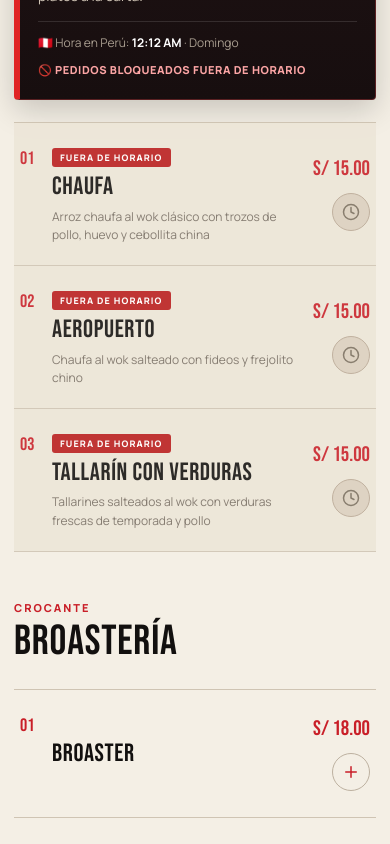
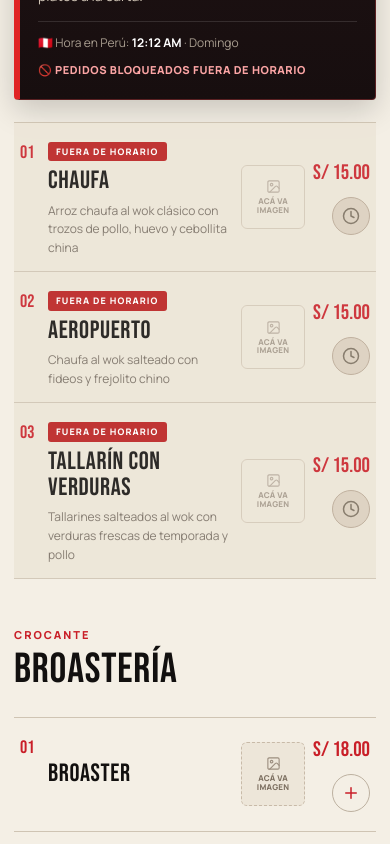
Before and after one commit to JFabian19/king-wok, a React (Vite) app: page / in a window 390 px wide. Shown: the part 1520-2364 px from the top of the page. Built offline with nearby package versions, Linux system fonts and the light colour scheme.

Commit message:
feat: anadir espacio 1x1 con placeholder aca va imagen en cada plato de la carta

```diff
--- a/src/App.tsx
+++ b/src/App.tsx
@@ -7,6 +7,7 @@ import {
   ChevronRight,
   Clock,
   Flame,
+  Image,
   LocateFixed,
   Minus,
   Motorbike,
@@ -408,6 +409,19 @@ export default function App() {
                           <h3>{dish.nombre}</h3>
                           {dish.descripcion && <p>{dish.descripcion}</p>}
                         </div>
+                        <div
+                          className="dish-media-slot"
+                          onClick={() => !isDishBlocked && openDishDialog(dish)}
+                          role="button"
+                          tabIndex={isDishBlocked ? -1 : 0}
+                          title={isDishBlocked ? "Plato fuera de horario" : `Personalizar ${dish.nombre}`}
+                          aria-label={`Espacio de imagen para ${dish.nombre}`}
+                        >
+                          <div className="dish-media-placeholder">
+                            <Image size={18} strokeWidth={1.8} />
+                            <span className="dish-media-text">Acá va imagen</span>
+                          </div>
+                        </div>
                         <div className="dish-action">
                           <strong>{money(dish.precio)}</strong>
                           <button
--- a/src/data/menuData.ts
+++ b/src/data/menuData.ts
@@ -4,6 +4,7 @@ export interface Dish {
   precio: string;
   destacado?: boolean;
   esMenu?: boolean;
+  imagen?: string;
 }
 
 export interface Category {
--- a/src/index.css
+++ b/src/index.css
@@ -386,11 +386,11 @@ button:focus-visible, a:focus-visible, input:focus-visible, textarea:focus-visib
 .category-heading b { grid-column: 2; grid-row: 1/span 2; color: transparent; -webkit-text-stroke: 1px #c9beae; font: 400 clamp(70px, 10vw, 128px)/.75 "Bebas Neue"; }
 .dish-grid { display: grid; grid-template-columns: 1fr 1fr; border-top: 1px solid var(--line); }
 .dish-card {
-  min-height: 142px;
-  padding: 24px 20px;
+  min-height: 138px;
+  padding: 22px 20px;
   display: grid;
-  grid-template-columns: 36px 1fr auto;
-  gap: 18px;
+  grid-template-columns: 32px 1fr 92px auto;
+  gap: 16px;
   align-items: center;
   border-bottom: 1px solid var(--line);
   position: relative;
@@ -419,6 +419,67 @@ button:focus-visible, a:focus-visible, input:focus-visible, textarea:focus-visib
 .dish-badge svg { color: var(--red); }
 .dish-copy h3 { margin: 0; font: 400 clamp(24px, 2.2vw, 32px)/1.05 "Bebas Neue"; letter-spacing: .025em; }
 .dish-copy p { margin: 7px 0 0; color: #776e63; font-size: 12px; line-height: 1.55; }
+
+.dish-media-slot {
+  width: 92px;
+  height: 92px;
+  aspect-ratio: 1 / 1;
+  flex-shrink: 0;
+  border: 1.5px dashed #c8baa8;
+  border-radius: 8px;
+  background: #ede6d9;
+  display: flex;
+  align-items: center;
+  justify-content: center;
+  box-sizing: border-box;
+  overflow: hidden;
+  cursor: pointer;
+  transition: border-color 0.2s ease, background 0.2s ease, transform 0.2s ease;
+}
+.dish-media-slot:hover {
+  border-color: var(--red);
+  background: #e6dcce;
+  transform: scale(1.02);
+}
+.dish-media-placeholder {
+  width: 100%;
+  height: 100%;
+  display: flex;
+  flex-direction: column;
+  align-items: center;
+  justify-content: center;
+  gap: 5px;
+  padding: 6px;
+  text-align: center;
+  color: #8c7e6e;
+  user-select: none;
+}
+.dish-media-placeholder svg {
+  color: #9c8e7f;
+  transition: color 0.2s ease, transform 0.2s ease;
+}
+.dish-media-slot:hover .dish-media-placeholder svg {
+  color: var(--red);
+  transform: scale(1.1);
+}
+.dish-media-text {
+  font-size: 9.5px;
+  font-weight: 800;
+  line-height: 1.15;
+  letter-spacing: 0.03em;
+  text-transform: uppercase;
+  color: #7d7061;
+}
+.dish-img {
+  width: 100%;
+  height: 100%;
+  object-fit: cover;
+}
+.dish-card.menu-card-disabled .dish-media-slot {
+  opacity: 0.65;
+  cursor: not-allowed;
+  border-style: solid;
+}
 .dish-action { display: flex; flex-direction: column; align-items: flex-end; gap: 12px; text-align: right; }
 .dish-action strong { color: var(--red); white-space: nowrap; font: 400 24px "Bebas Neue"; }
 .dish-action button {
@@ -1223,8 +1284,31 @@ footer .brand-logo { width: 58px; height: 58px; }
   .category-panel { padding-top: 48px; scroll-margin-top: 61px; }
   .category-heading b { display: none; }
   .dish-grid { grid-template-columns: 1fr; }
-  .dish-card { min-height: 128px; padding: 20px 6px; grid-template-columns: 27px 1fr auto; gap: 10px; }
+  .dish-card {
+    min-height: 114px;
+    padding: 16px 8px;
+    grid-template-columns: 24px 1fr 72px auto;
+    gap: 10px;
+  }
   .dish-card:nth-child(odd) { border-right: 0; }
+  .dish-media-slot {
+    width: 72px;
+    height: 72px;
+    aspect-ratio: 1 / 1;
+    border-radius: 6px;
+  }
+  .dish-media-placeholder {
+    padding: 4px;
+    gap: 3px;
+  }
+  .dish-media-placeholder svg {
+    width: 16px;
+    height: 16px;
+  }
+  .dish-media-text {
+    font-size: 8.5px;
+    line-height: 1.1;
+  }
   .dish-copy h3 { font-size: 25px; }
   .dish-action strong { font-size: 21px; }
   .order-banner { padding: 38px 22px; flex-wrap: wrap; }
@@ -1292,7 +1376,23 @@ footer .brand-logo { width: 58px; height: 58px; }
 
 @media (max-width: 390px) {
   .brand span { display: none; }
-  .dish-card { grid-template-columns: 22px 1fr auto; }
+  .dish-card {
+    padding: 14px 6px;
+    grid-template-columns: 20px 1fr 64px auto;
+    gap: 8px;
+  }
+  .dish-media-slot {
+    width: 64px;
+    height: 64px;
+    aspect-ratio: 1 / 1;
+  }
+  .dish-media-placeholder svg {
+    width: 15px;
+    height: 15px;
+  }
+  .dish-media-text {
+    font-size: 8px;
+  }
   .dish-action button { width: 38px; height: 38px; }
   .cart-item { grid-template-columns: minmax(0, 1fr) auto; }
   .cart-item .remove { grid-column: 2; }
```
